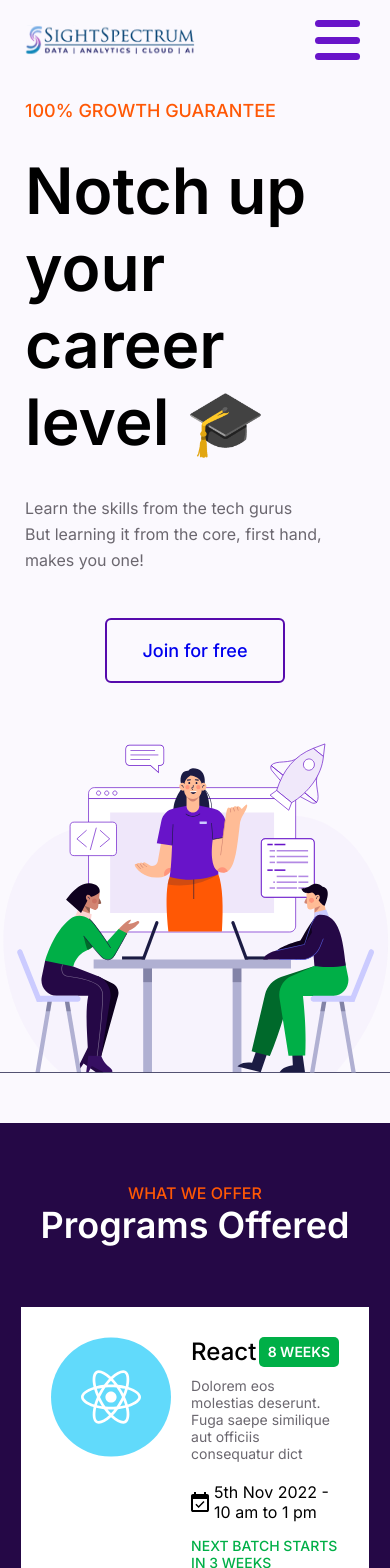
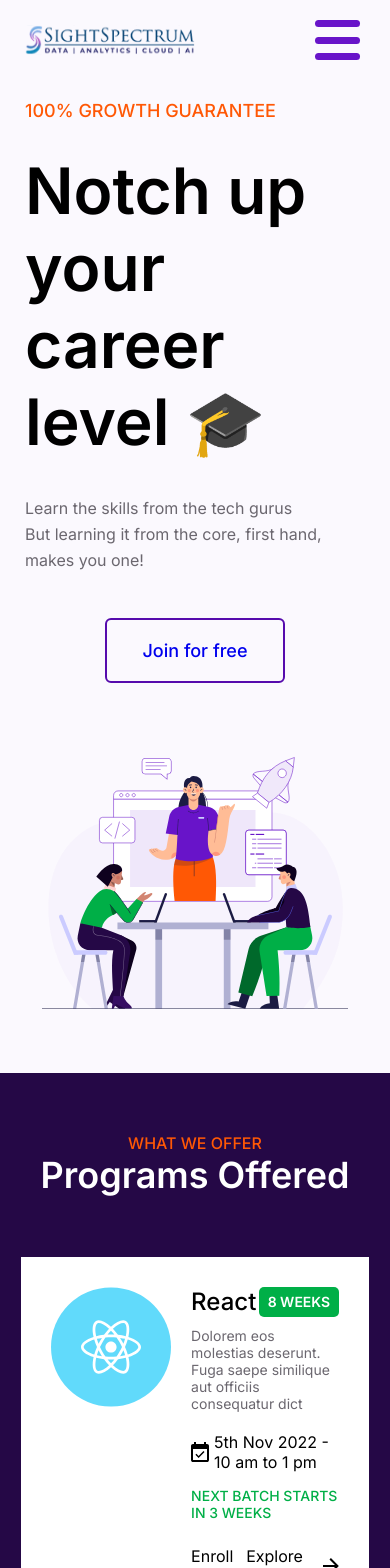
Before and after one commit to Josphine-Swetha23/ssbootcamp, a Next.js app: page / in a window 390 px wide. Shown: the top 1568 px of the page. Built offline with nearby package versions, Linux system fonts and the light colour scheme; no server answers.

Commit message:
homepage responsive completed2

```diff
--- a/styles/index.module.css
+++ b/styles/index.module.css
@@ -437,8 +437,8 @@
 
 @media screen and (max-width: 450px) {
   .heroimg {
-    height: 400px;
-    width: 400px;
+    height: 350px;
+    width: 90%;
   }
   .herotitle {
     width: 100%;
```
